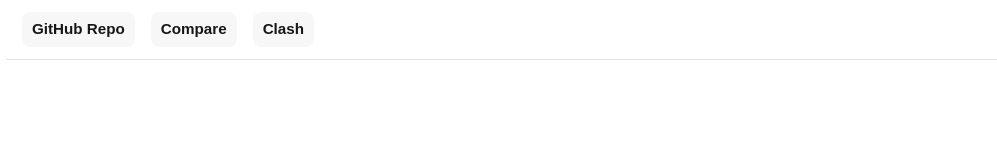
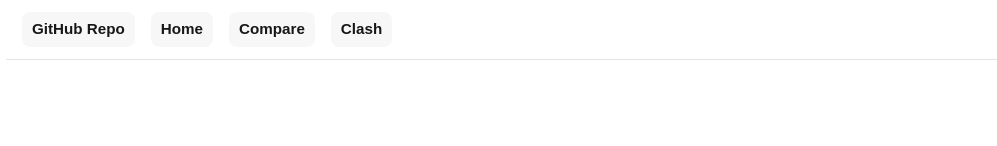
Before and after one commit to v-olya/Ollama-playground, a Next.js app: page / in a window 1280 px wide. Shown: the top 146 px of the page, without its empty margins (58-1055 px from the left). Built offline with nearby package versions, Linux system fonts and the light colour scheme.

Commit message:
add homepage link to the navbar

```diff
--- a/app/layout.tsx
+++ b/app/layout.tsx
@@ -28,25 +28,20 @@ export default function RootLayout({
       <head>
         <link rel="icon" href="/favicon.svg" sizes="any" />
       </head>
-      <body
-        className={`${geistSans.variable} ${geistMono.variable} antialiased`}
-      >
+      <body className={`${geistSans.variable} ${geistMono.variable} antialiased`}>
         <div className="min-h-screen">
           <nav className="mx-auto max-w-6xl flex items-center justify-start space-x-4 border-b border-zinc-200 bg-white/60 backdrop-blur-sm px-4 py-3 dark:border-zinc-800 dark:bg-black/60">
-            <a
-              href="https://github.com/v-olya/olla"
-              target="_blank"
-              rel="noopener noreferrer"
-              className="nav-link"
-            >
+            <a href="https://github.com/v-olya/olla" target="_blank" rel="noopener noreferrer" className="nav-link">
               GitHub Repo
             </a>
-
+            <Link href="/" className="nav-link">
+              Home
+            </Link>
             <Link href="/compare" className="nav-link">
               Compare
             </Link>
 
-            <Link href="/playground" className="nav-link">
+            <Link href="/clash" className="nav-link">
               Clash
             </Link>
           </nav>
```
